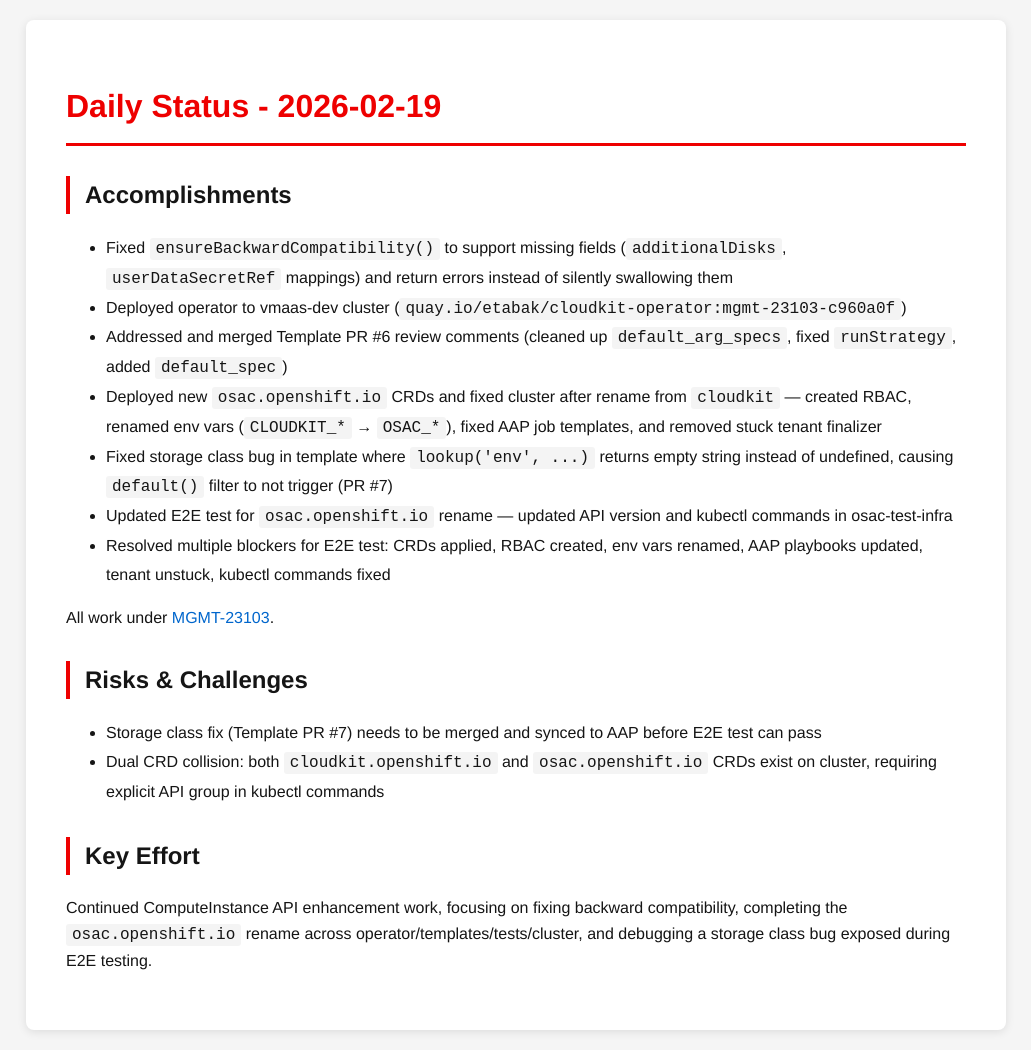
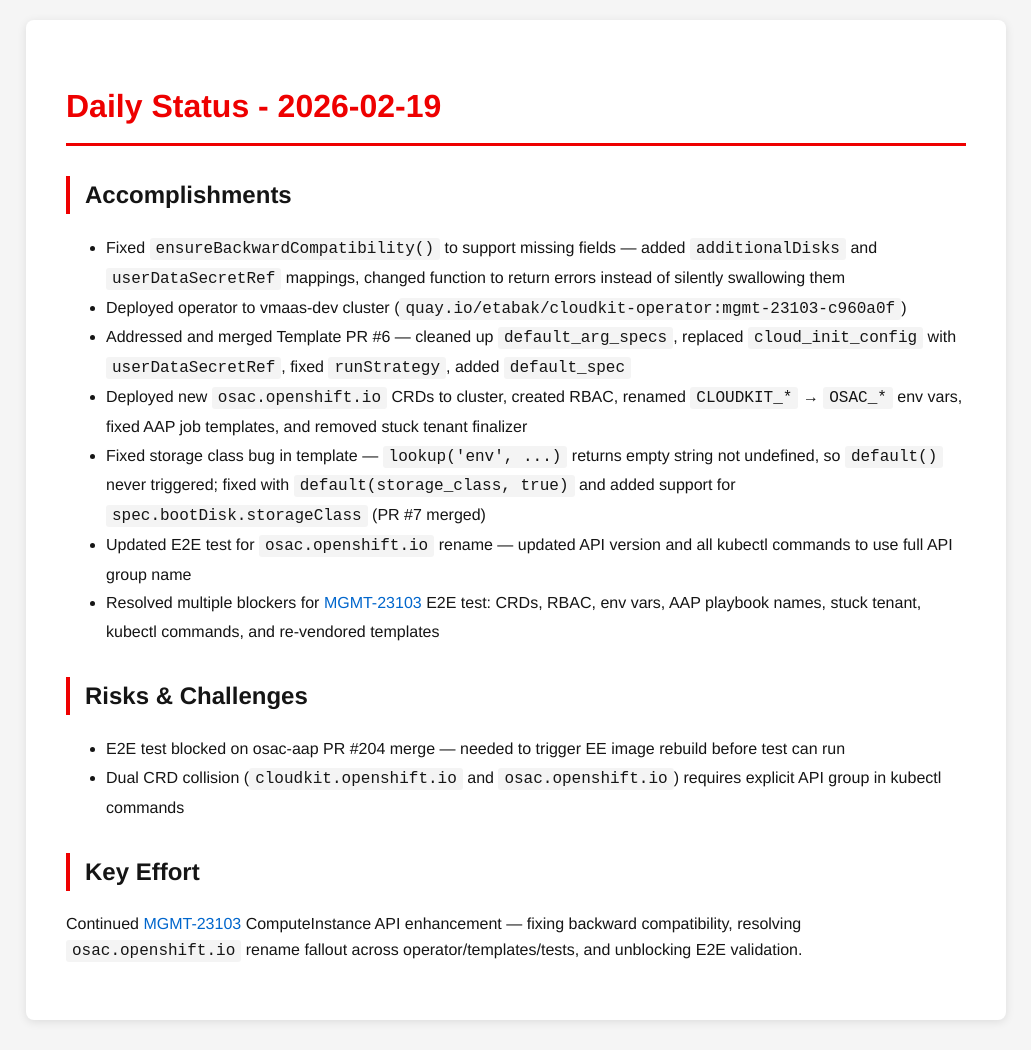
Before and after one commit to tzvatot/daily-status, a Jekyll site: the page built from 2026-02-19.md, in a window 1280 px wide. Shown: the whole page, without its empty margins (124-1155 px from the left). Built offline with Jekyll 4.4.1, drawn with Linux system fonts in a browser that asks for light colours.

Commit message:
Daily status update - 2026-02-19

```diff
--- a/2026-02-19.md
+++ b/2026-02-19.md
@@ -7,19 +7,17 @@ date: 2026-02-19
 # Daily Status - 2026-02-19
 
 ## Accomplishments
-- Fixed `ensureBackwardCompatibility()` to support missing fields (`additionalDisks`, `userDataSecretRef` mappings) and return errors instead of silently swallowing them
+- Fixed `ensureBackwardCompatibility()` to support missing fields — added `additionalDisks` and `userDataSecretRef` mappings, changed function to return errors instead of silently swallowing them
 - Deployed operator to vmaas-dev cluster (`quay.io/etabak/cloudkit-operator:mgmt-23103-c960a0f`)
-- Addressed and merged Template PR #6 review comments (cleaned up `default_arg_specs`, fixed `runStrategy`, added `default_spec`)
-- Deployed new `osac.openshift.io` CRDs and fixed cluster after rename from `cloudkit` — created RBAC, renamed env vars (`CLOUDKIT_*` → `OSAC_*`), fixed AAP job templates, and removed stuck tenant finalizer
-- Fixed storage class bug in template where `lookup('env', ...)` returns empty string instead of undefined, causing `default()` filter to not trigger (PR #7)
-- Updated E2E test for `osac.openshift.io` rename — updated API version and kubectl commands in osac-test-infra
-- Resolved multiple blockers for E2E test: CRDs applied, RBAC created, env vars renamed, AAP playbooks updated, tenant unstuck, kubectl commands fixed
-
-All work under [MGMT-23103](https://issues.redhat.com/browse/MGMT-23103).
+- Addressed and merged Template PR #6 — cleaned up `default_arg_specs`, replaced `cloud_init_config` with `userDataSecretRef`, fixed `runStrategy`, added `default_spec`
+- Deployed new `osac.openshift.io` CRDs to cluster, created RBAC, renamed `CLOUDKIT_*` → `OSAC_*` env vars, fixed AAP job templates, and removed stuck tenant finalizer
+- Fixed storage class bug in template — `lookup('env', ...)` returns empty string not undefined, so `default()` never triggered; fixed with `default(storage_class, true)` and added support for `spec.bootDisk.storageClass` (PR #7 merged)
+- Updated E2E test for `osac.openshift.io` rename — updated API version and all kubectl commands to use full API group name
+- Resolved multiple blockers for [MGMT-23103](https://issues.redhat.com/browse/MGMT-23103) E2E test: CRDs, RBAC, env vars, AAP playbook names, stuck tenant, kubectl commands, and re-vendored templates
 
 ## Risks & Challenges
-- Storage class fix (Template PR #7) needs to be merged and synced to AAP before E2E test can pass
-- Dual CRD collision: both `cloudkit.openshift.io` and `osac.openshift.io` CRDs exist on cluster, requiring explicit API group in kubectl commands
+- E2E test blocked on osac-aap PR #204 merge — needed to trigger EE image rebuild before test can run
+- Dual CRD collision (`cloudkit.openshift.io` and `osac.openshift.io`) requires explicit API group in kubectl commands
 
 ## Key Effort
-Continued ComputeInstance API enhancement work, focusing on fixing backward compatibility, completing the `osac.openshift.io` rename across operator/templates/tests/cluster, and debugging a storage class bug exposed during E2E testing.
+Continued [MGMT-23103](https://issues.redhat.com/browse/MGMT-23103) ComputeInstance API enhancement — fixing backward compatibility, resolving `osac.openshift.io` rename fallout across operator/templates/tests, and unblocking E2E validation.
```
